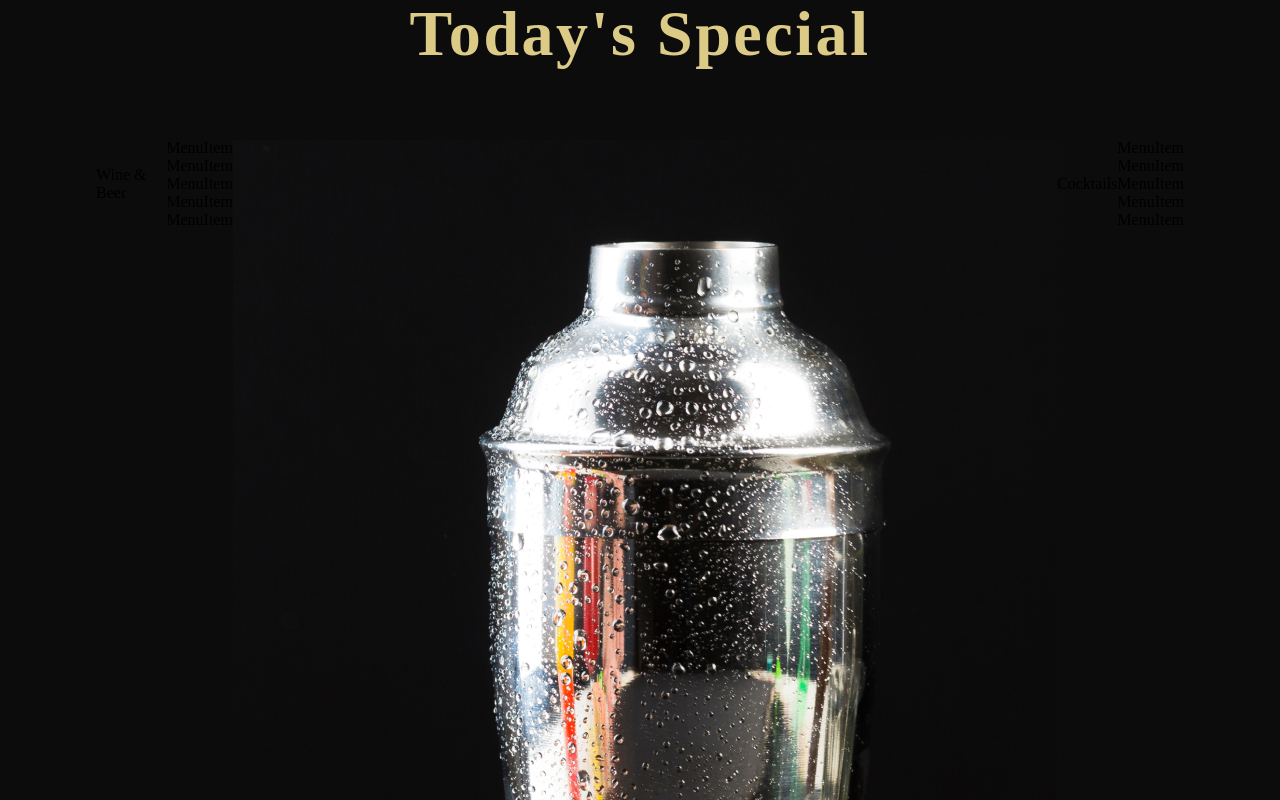
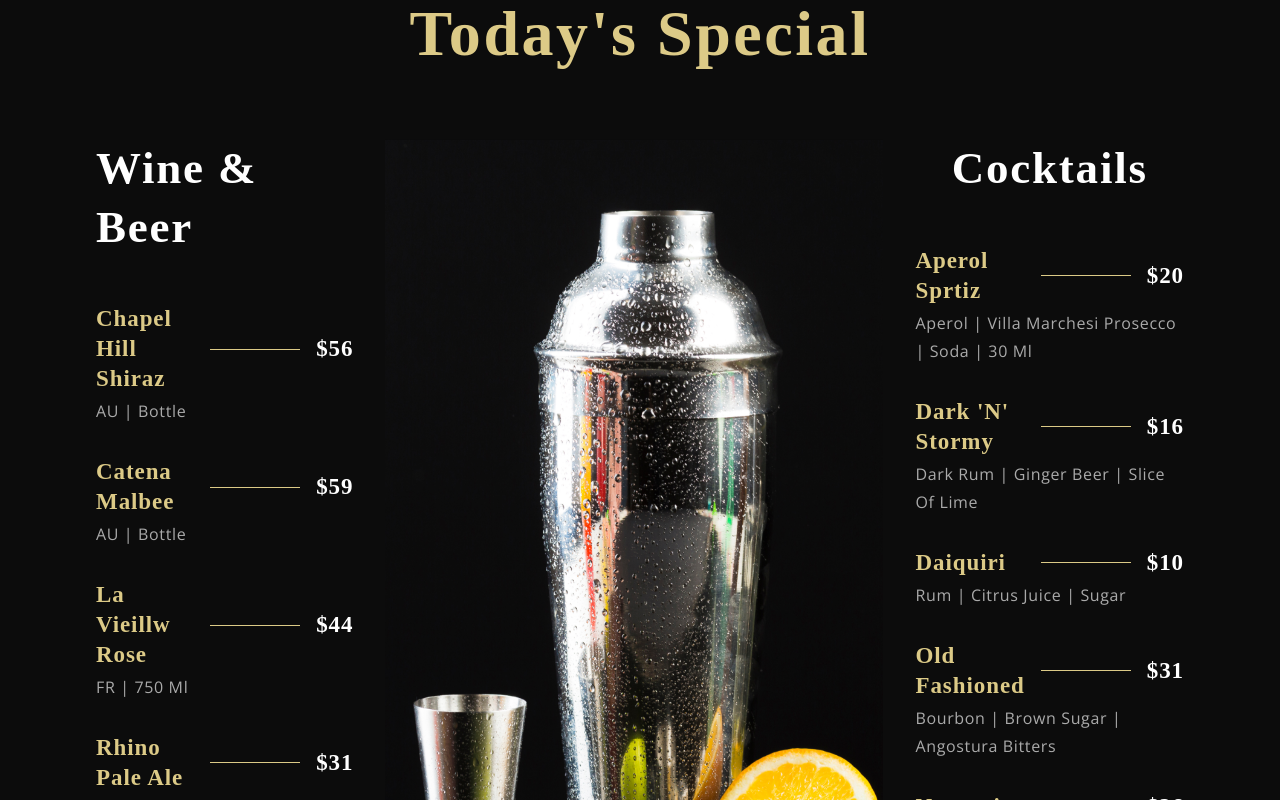
Before and after one commit to ciandevelops/https---github.com-ciandevelops-restaurant-site, a React (Create React App) app: page / in a window 1280 px wide. Shown: the part 2320-3120 px from the top of the page. Built offline with nearby package versions, Linux system fonts and the light colour scheme; the HTML template or start-up script is replaced by a standard one; a web font is replaced by a local one.

Commit message:
special menu complete

```diff
--- a/src/components/Menuitem/MenuItem.css
+++ b/src/components/Menuitem/MenuItem.css
@@ -0,0 +1,34 @@
+.app__menuitem {
+  width: 100%;
+  margin: 1rem 0;
+  display: flex;
+  flex-direction: column;
+}
+
+.app__menuitem-head {
+  display: flex;
+  justify-content: space-between;
+  align-items: center;
+}
+
+.app__menuitem-sub {
+  width: 100%;
+  margin-top: 0.2rem;
+}
+
+.app__menuitem-name {
+  flex: 1;
+}
+
+.app__menuitem-dash {
+  height: 1px;
+  width: 90px;
+  background: var(--color-golden);
+  margin: 0 1rem;
+}
+
+.app__menuitem-price {
+  display: flex;
+  justify-content: flex-end;
+  align-items: flex-end;
+}
--- a/src/components/Menuitem/MenuItem.jsx
+++ b/src/components/Menuitem/MenuItem.jsx
@@ -1,10 +1,28 @@
-import React from 'react';
+import React from "react";
 
-import './MenuItem.css';
+import "./MenuItem.css";
 
-const MenuItem = () => (
-  <div>
-    MenuItem
+const MenuItem = ({ title, price, tags }) => (
+  <div className="app__menuitem">
+    <div className="app__menuitem-head">
+      <div className="app__menuitem-name">
+        <p className="p__cormorant" style={{ color: "#DCCA87" }}>
+          {title}
+        </p>
+      </div>
+
+      <div className="app__menuitem-dash" />
+
+      <div className="app__menuitem-price">
+        <p className="p__cormorant">{price}</p>
+      </div>
+    </div>
+
+    <div className="app__menuitem-sub">
+      <p className="p__opensans" style={{ color: "#AAA" }}>
+        {tags}
+      </p>
+    </div>
   </div>
 );
 
--- a/src/container/Menu/SpecialMenu.css
+++ b/src/container/Menu/SpecialMenu.css
@@ -16,3 +16,68 @@
   align-items: flex-start;
   flex-direction: row;
 }
+
+.app__specialMenu-menu_heading {
+  font-family: var(--font-base);
+  font-weight: 600;
+  font-size: 45px;
+  line-height: 58.5px;
+  letter-spacing: 0.04em;
+  color: var(--color-white);
+}
+
+.app__specialMenu-menu_wine,
+.app__specialMenu-menu_cocktails {
+  flex: 1;
+  width: 100%;
+  flex-direction: column;
+}
+
+.app__specialMenu-menu_img {
+  width: 410px;
+  margin: 0 2rem;
+}
+
+.app__specialMenu-menu_img img {
+  width: 100%;
+  height: auto;
+}
+
+.app__specialMenu-menu_items {
+  display: flex;
+  flex-direction: column;
+  margin: 2rem 0;
+  width: 100%;
+}
+
+@media screen and (max-width: 2000px) {
+  .app__specialMenu-menu_img {
+    width: 650px;
+  }
+
+  .app__specialMenu-menu_img img {
+    height: 920px;
+  }
+}
+
+@media screen and (max-width: 1150px) {
+  .app__specialMenu-menu {
+    flex-direction: column;
+    align-items: center;
+    width: 100%;
+  }
+  .app__specialMenu-menu_img {
+    margin: 3rem 0;
+  }
+}
+
+@media screen and (max-width: 650px) {
+  .app__specialMenu-menu_img {
+    width: 100%;
+  }
+
+  .app__specialMenu-menu_heading {
+    font-size: 35px;
+    line-height: 48.5px;
+  }
+}
--- a/src/container/Menu/SpecialMenu.jsx
+++ b/src/container/Menu/SpecialMenu.jsx
@@ -12,7 +12,7 @@
 
     <div className="app__specialMenu-menu">
       <div className="app__specialMenu-menu_wine flex__center">
-        <p className="app__specialMenu_menu_heading">Wine & Beer</p>
+        <p className="app__specialMenu-menu_heading">Wine & Beer</p>
         <div className="app__specialMenu-menu_items">
           {data.wines.map((wine, index) => (
             <MenuItem
@@ -30,7 +30,7 @@
       </div>
 
       <div className="app__specialMenu-menu_cocktails flex__center">
-        <p className="app__specialMenu_menu_heading">Cocktails</p>
+        <p className="app__specialMenu-menu_heading">Cocktails</p>
         <div className="app__specialMenu-menu_items">
           {data.cocktails.map((cocktail, index) => (
             <MenuItem
```
